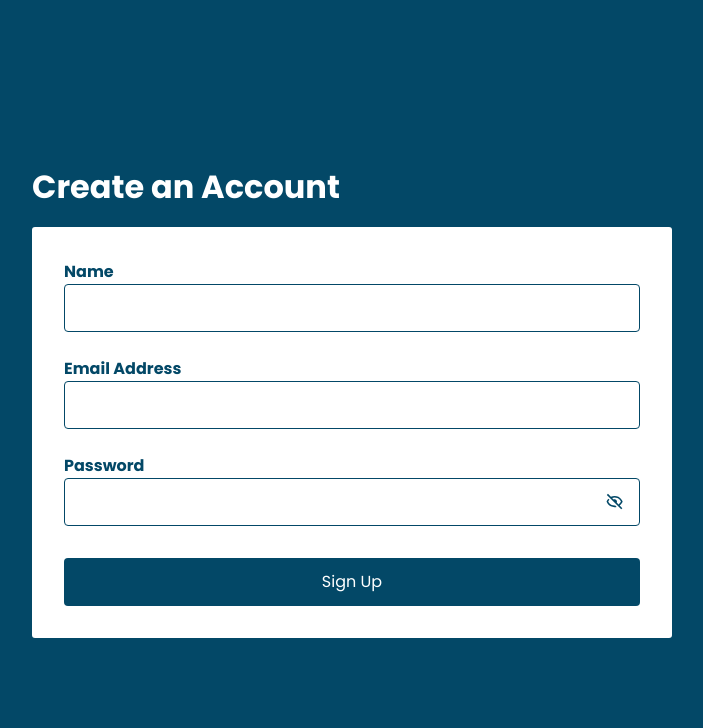
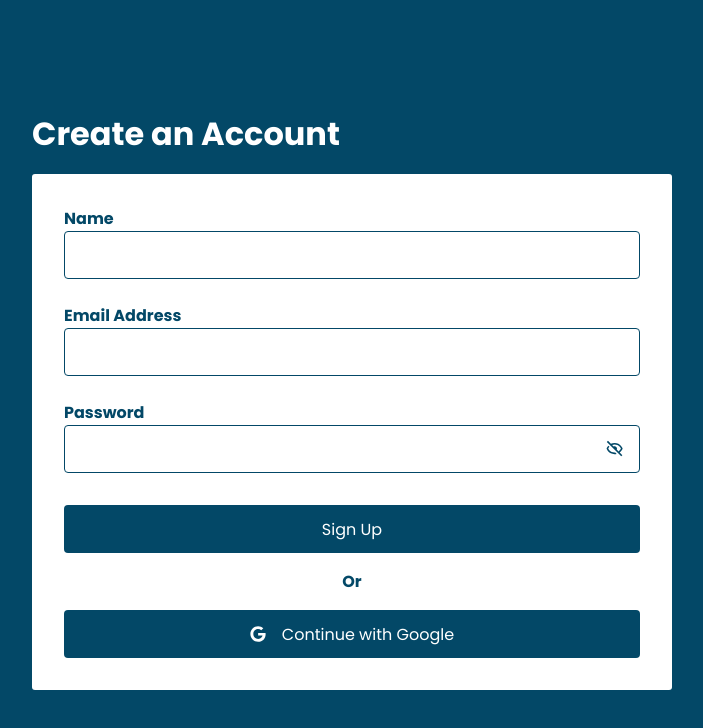
Before and after one commit to Iretoms/chat-me, a React (Create React App) app: page /sign-up in a window 1280 px wide. Shown: the top 728 px of the page, without its empty margins (288-991 px from the left). Built offline with nearby package versions, Linux system fonts and the light colour scheme.

Commit message:
firebase configured

```diff
--- a/package.json
+++ b/package.json
@@ -6,11 +6,13 @@
     "@testing-library/jest-dom": "^5.16.5",
     "@testing-library/react": "^13.4.0",
     "@testing-library/user-event": "^13.5.0",
+    "firebase": "^9.10.0",
     "react": "^18.2.0",
     "react-dom": "^18.2.0",
     "react-icons": "^4.4.0",
     "react-router-dom": "^6.4.0",
     "react-scripts": "5.0.1",
+    "react-toastify": "^9.0.8",
     "sass": "^1.54.9",
     "web-vitals": "^2.1.4"
   },
--- a/public/index.html
+++ b/public/index.html
@@ -24,7 +24,7 @@
       work correctly both with client-side routing and a non-root public URL.
       Learn how to configure a non-root public URL by running `npm run build`.
     -->
-    <title>React App</title>
+    <title>ChatMe</title>
   </head>
   <body>
     <noscript>You need to enable JavaScript to run this app.</noscript>
--- a/src/components/google-button/GoogleBtn.jsx
+++ b/src/components/google-button/GoogleBtn.jsx
@@ -0,0 +1,13 @@
+import { FaGoogle } from "react-icons/fa";
+
+const GoogleBtn = () => {
+  const onClick = () => {};
+
+  return (
+    <button className="submit-btn" onClick={onClick}>
+      <FaGoogle /> Continue with Google
+    </button>
+  );
+};
+
+export default GoogleBtn;
--- a/src/pages/sign-in/SignIn.jsx
+++ b/src/pages/sign-in/SignIn.jsx
@@ -2,6 +2,7 @@ import { useState } from "react";
 import { Link, useNavigate } from "react-router-dom";
 import { BiShowAlt, BiHide } from "react-icons/bi";
 import "./SignIn.scss";
+import GoogleBtn from "../../components/google-button/GoogleBtn";
 
 const SignIn = () => {
   const navigate = useNavigate();
@@ -34,7 +35,7 @@ const SignIn = () => {
           Welcome Back <span className="wave">👋</span>
         </h1>
         <p className="page-link">
-            Not registered? <Link to="/sign-up">Sign Up</Link>
+          Not registered? <Link to="/sign-up">Sign Up</Link>
         </p>
       </header>
       <main className="form-container">
@@ -67,6 +68,8 @@ const SignIn = () => {
             Sign In
           </button>
         </form>
+        <p className="or">Or</p>
+        <GoogleBtn />
       </main>
     </div>
   );
--- a/src/pages/sign-in/SignIn.scss
+++ b/src/pages/sign-in/SignIn.scss
@@ -99,8 +99,18 @@ $pri-color: #034867;
         }
     }
 }
+.or {
+    color: $pri-color;
+    text-align: center;
+    margin: 1rem 0;
+    font-weight: 700;
+}
 
 .submit-btn {
+    display: flex;
+    align-items: center;
+    justify-content: center;
+    gap: 1rem;
     width: 100%;
     height: 3rem;
     background-color: $pri-color;
--- a/src/pages/sign-up/SignUp.jsx
+++ b/src/pages/sign-up/SignUp.jsx
@@ -2,10 +2,15 @@ import { useState } from "react";
 import { Link, useNavigate } from "react-router-dom";
 import { BiShowAlt, BiHide } from "react-icons/bi";
 import "./SignUp.scss";
+import GoogleBtn from "../../components/google-button/GoogleBtn";
 
 const SignUp = () => {
   const navigate = useNavigate();
-  const [formData, SetFormData] = useState({ name:"", email: "", password: "" });
+  const [formData, SetFormData] = useState({
+    name: "",
+    email: "",
+    password: "",
+  });
   const [show, setShow] = useState(false);
 
   const { name, email, password } = formData;
@@ -60,6 +65,8 @@ const SignUp = () => {
             Sign Up
           </button>
         </form>
+        <p className="or">Or</p>
+        <GoogleBtn />
       </main>
     </div>
   );
```
Also changed, not shown: src/firebase.config.js (added, +16 -0 lines), src/pages/forgot-password/ForgotPassword.jsx (+3 -5 lines), 1 other file (tests, documents, lock files or other folders).
